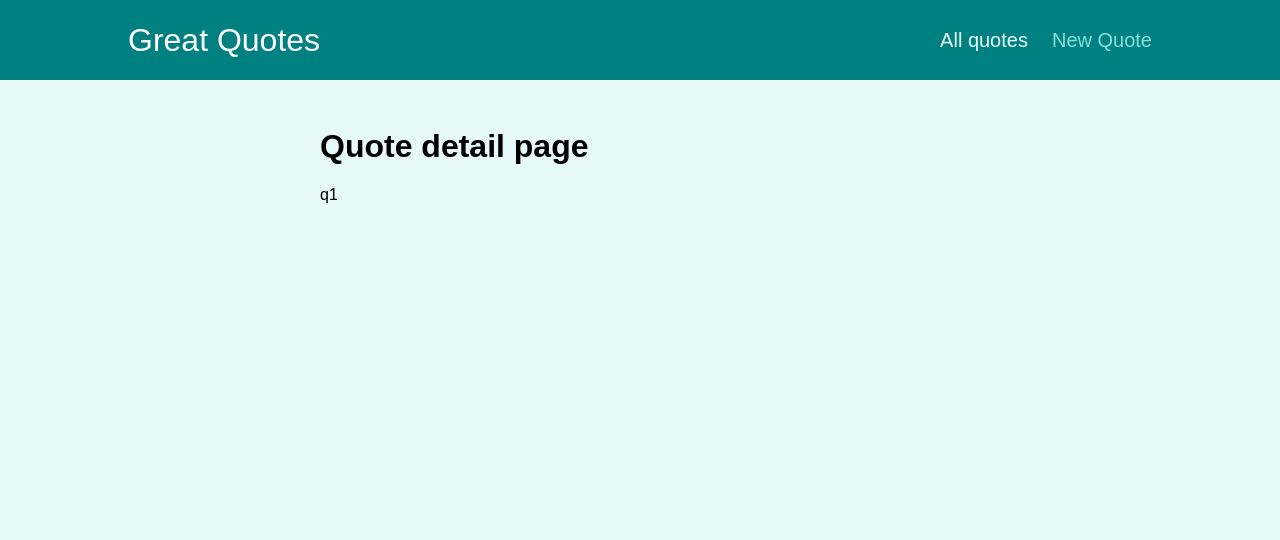
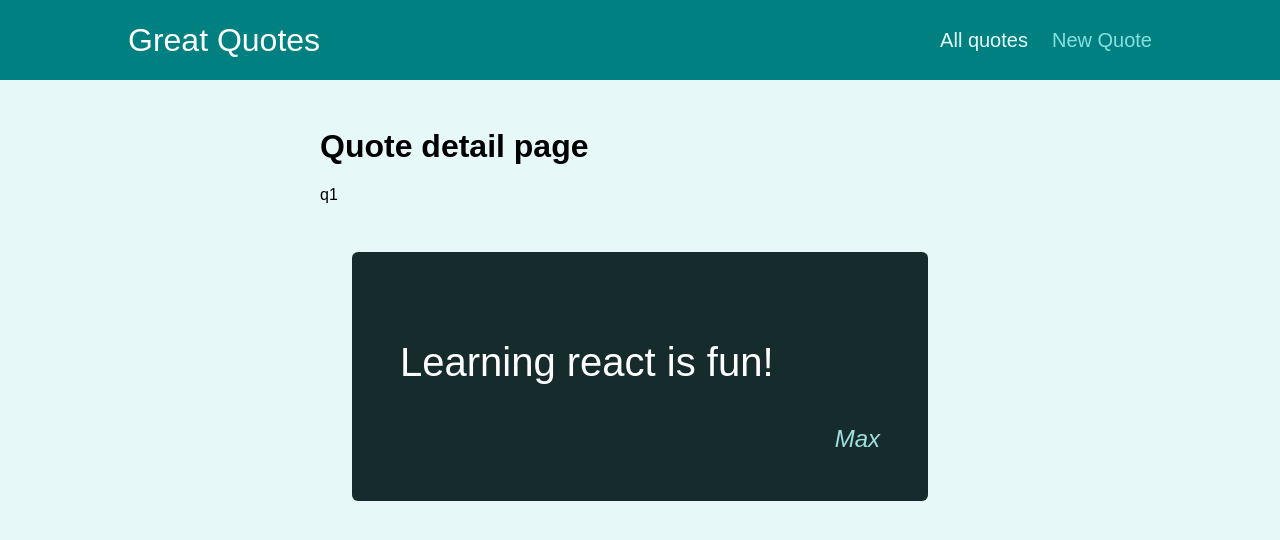
Before and after one commit to ejaramillom/react-router-udemy, a React (Create React App) app: page /quotes/q1 in a window 1280 px wide. Shown: the top 540 px of the page. Built offline with nearby package versions, Linux system fonts and the light colour scheme.

Commit message:
282 outputting data on the details page

```diff
--- a/src/components/quotes/QuoteItem.js
+++ b/src/components/quotes/QuoteItem.js
@@ -1,4 +1,5 @@
-import classes from './QuoteItem.module.css';
+import { Link } from "react-router-dom";
+import classes from "./QuoteItem.module.css";
 
 const QuoteItem = (props) => {
   return (
@@ -9,9 +10,9 @@
         </blockquote>
         <figcaption>{props.author}</figcaption>
       </figure>
-      <a className='btn'>
+      <Link to={`/quotes/${props.id}`} className="btn">
         View Fullscreen
-      </a>
+      </Link>
     </li>
   );
 };
--- a/src/pages/AllQuotes.js
+++ b/src/pages/AllQuotes.js
@@ -2,7 +2,7 @@
 
 const DUMMY_QUOTES = [
   { id: "q1", author: "Max", text: "Learning react is fun!" },
-  { id: "q1", author: "Schwarz", text: "Learning react is great!" },
+  { id: "q2", author: "Schwarz", text: "Learning react is great!" },
 ];
 
 const AllQuotes = () => {
--- a/src/pages/QuoteDetail.js
+++ b/src/pages/QuoteDetail.js
@@ -1,14 +1,30 @@
 import { Fragment } from "react";
 import { Route, useParams } from "react-router-dom";
 import Comments from "../components/comments/Comments";
+import HighlightedQuote from "../components/quotes/HighlightedQuote";
+
+const DUMMY_QUOTES = [
+  { id: "q1", author: "Max", text: "Learning react is fun!" },
+  { id: "q2", author: "Schwarz", text: "Learning react is great!" },
+];
 
 const QuoteDetail = () => {
   const params = useParams();
+
+  const quote = DUMMY_QUOTES.find((quote) => quote.id === params.quoteId);
+
+  if (!quote) {
+    return <p>No quote found</p>;
+  }
 
   return (
     <Fragment>
       <h1>Quote detail page</h1>
       <p>{params.quoteId}</p>
+      <HighlightedQuote
+        text={quote.text}
+        author={quote.author}
+      ></HighlightedQuote>
       <Route path={`/quotes/${params.quoteId}/comments`} exact>
         <Comments />
       </Route>
```
